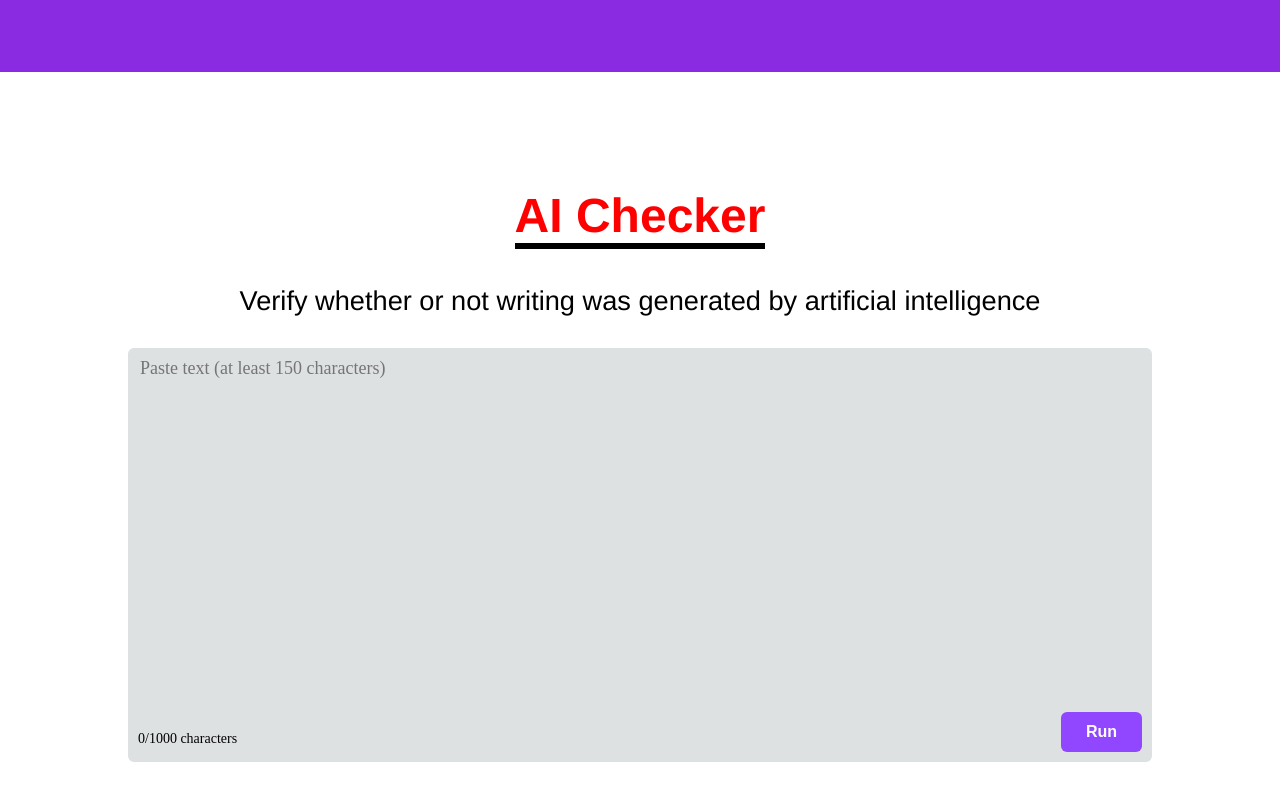
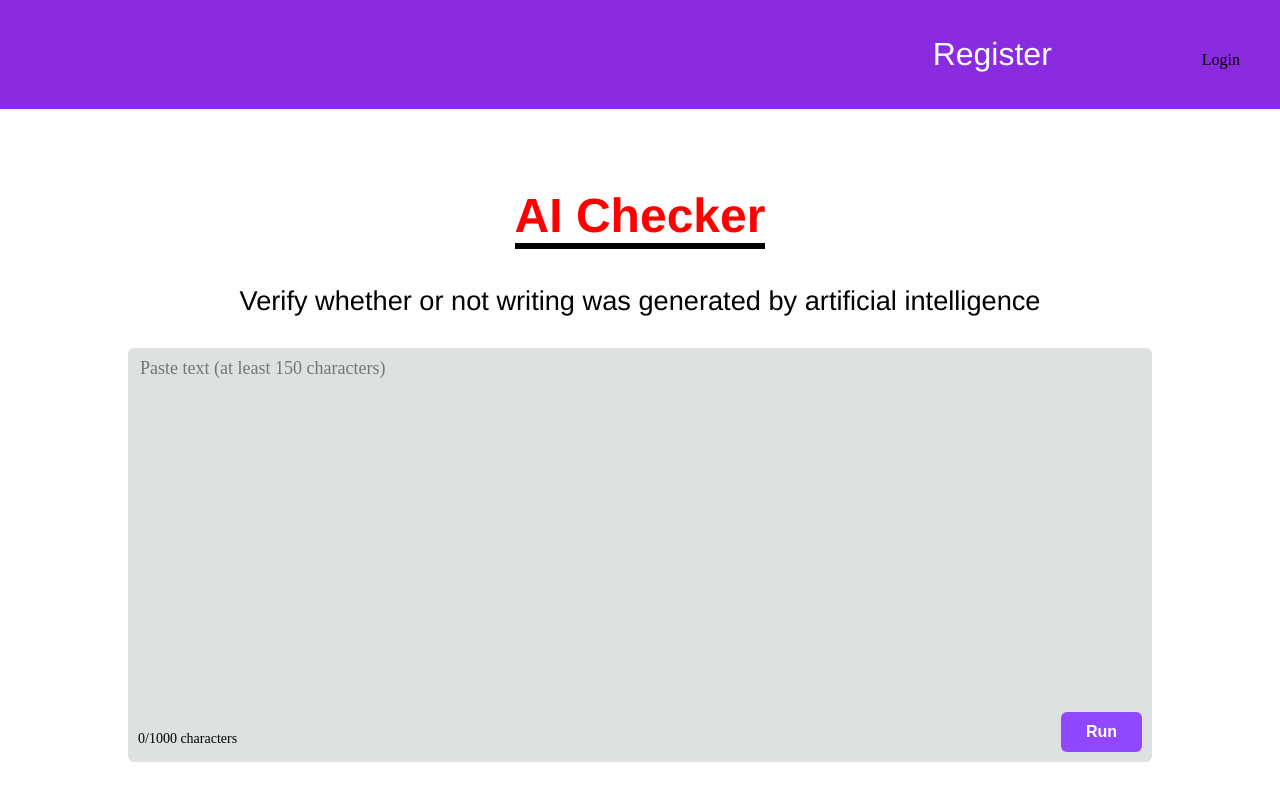
Before and after one commit to kerem-acar/Simple-AI-Checker, a React (Vite) app in the folder frontend/: page / in a window 1280 px wide. Built offline with nearby package versions, Linux system fonts and the light colour scheme.

Commit message:
Added headers to login and register

```diff
--- a/frontend/src/Header.jsx
+++ b/frontend/src/Header.jsx
@@ -5,8 +5,8 @@ function Header (){
             <div className="menu-container">
                 <nav className="menu">
                     <ul className="menu-links">
-                        <li><a href="#"></a></li>
-                        <li><a href="#"></a></li>
+                        <li><a href="#">Register</a></li>
+                        <li><a href="#"></a>Login</li>
                     </ul>
                 </nav>
 
```
